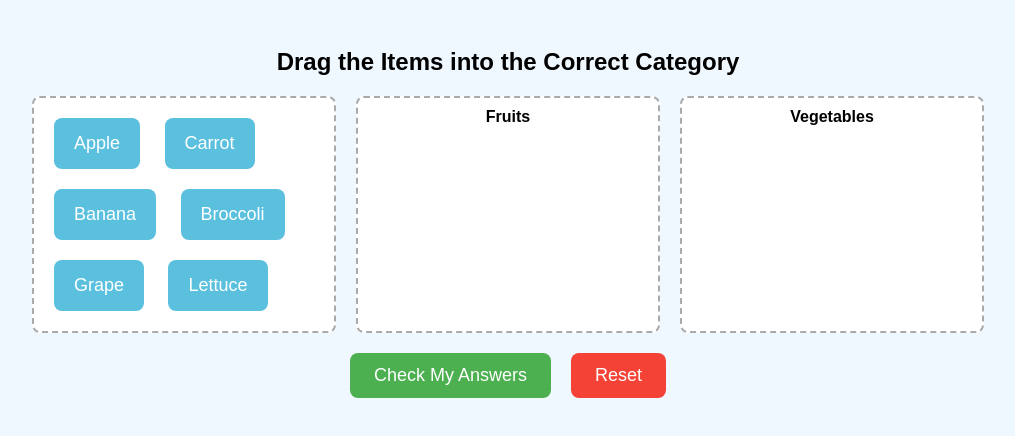
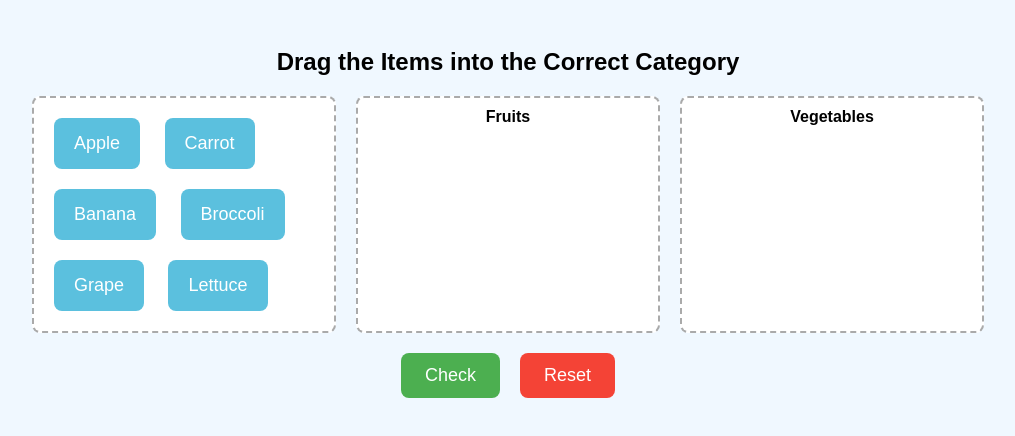
Before and after one commit to ms-sambor/pes-k, a plain HTML site: page sorting_game_with_reset.html in a window 1280 px wide. Shown: the whole page, without its empty margins (132-1147 px from the left). Drawn offline with Linux system fonts and the light colour scheme.

Commit message:
Update sorting_game_with_reset.html

```diff
--- a/sorting_game_with_reset.html
+++ b/sorting_game_with_reset.html
@@ -104,7 +104,7 @@
 </div>
 
 <div class="button-container">
-  <button id="check-button">Check My Answers</button>
+  <button id="check-button">Check</button>
   <button id="reset-button">Reset</button>
 </div>
 <div id="result"></div>
```
